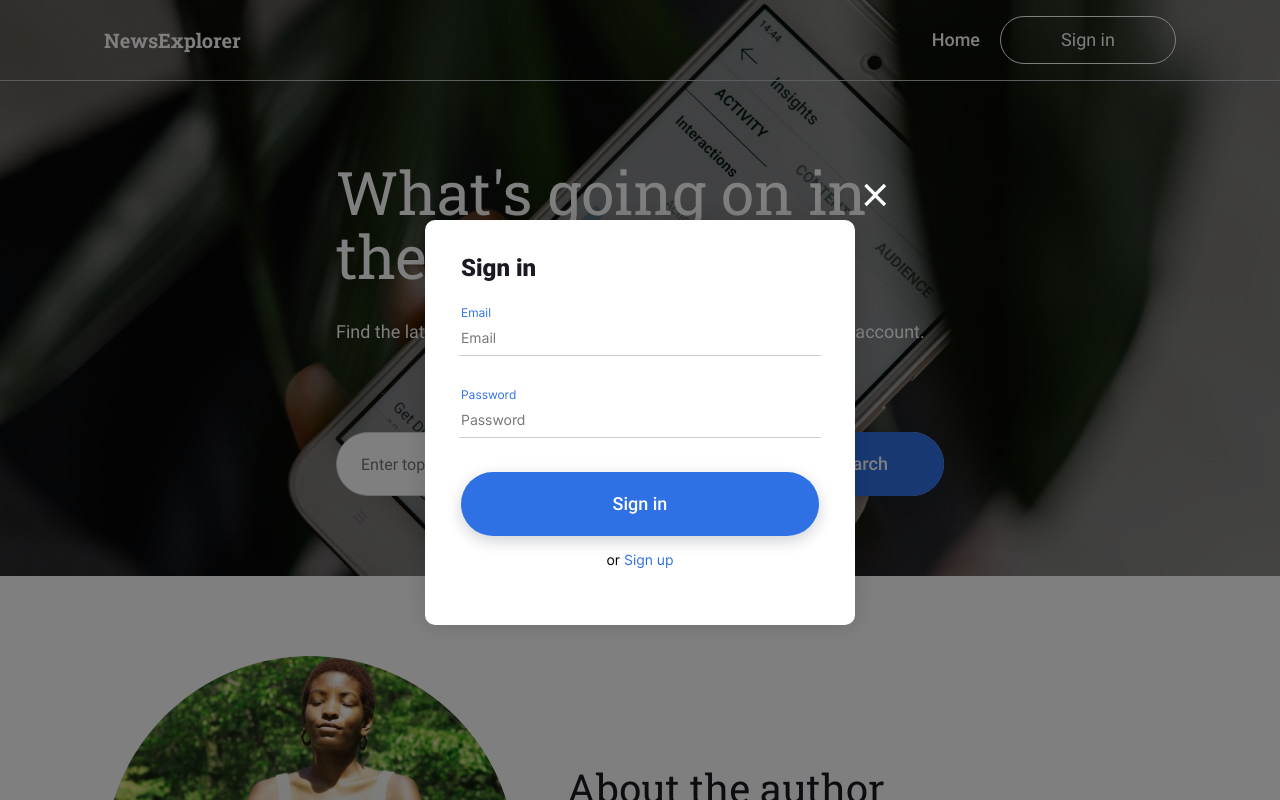
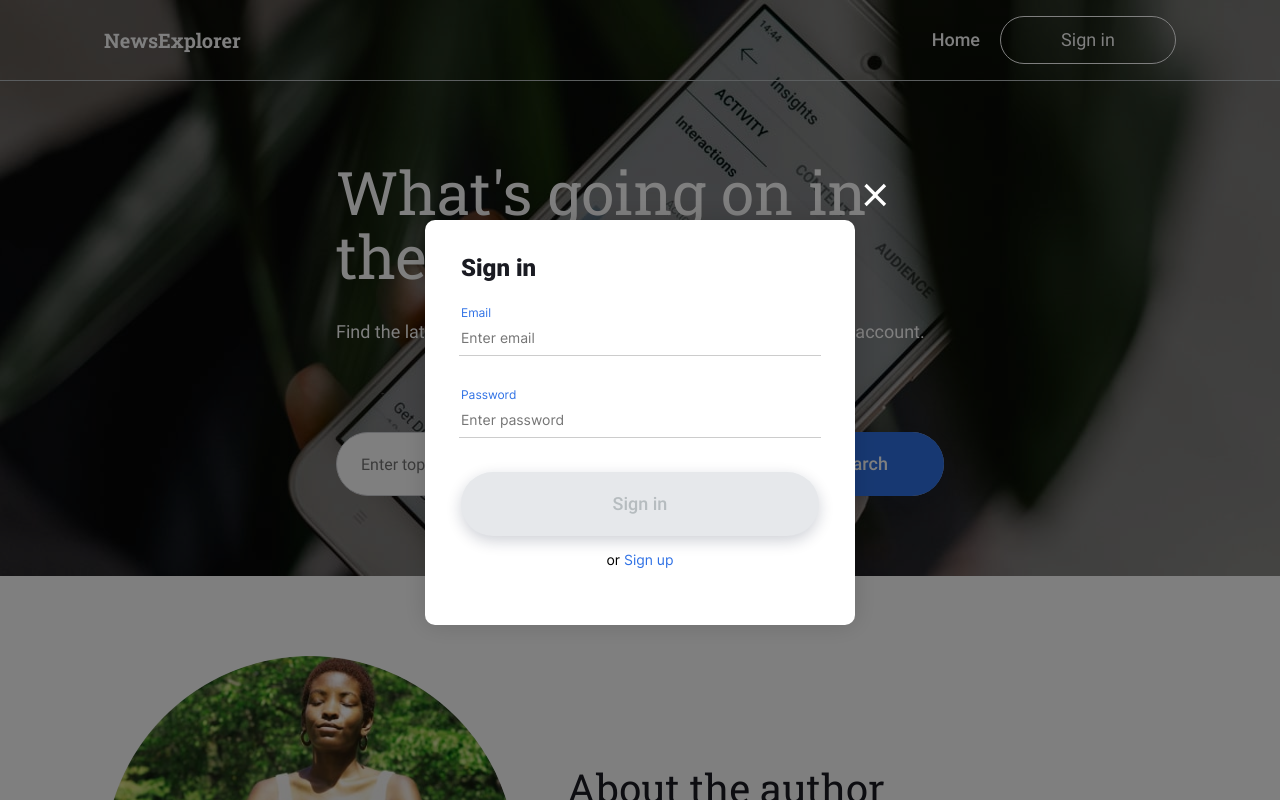
Before and after one commit to veralea/news-explorer-frontend, a React (Create React App) app: page / in a window 1280 px wide. Both pictures are taken after a click on the button "Sign in". Shown: the top 800 px of the page. Built offline with nearby package versions, Linux system fonts and the light colour scheme.

Commit message:
feat: login

```diff
--- a/src/components/App/App.js
+++ b/src/components/App/App.js
@@ -99,10 +99,26 @@ function App() {
     setIsSigninPopupOpen(true);
   }
 
-  function handleLoginFormSubmit(e) {
+  function handleLogoutButtonClick() {
+    setIsLogged(false);
+    localStorage.removeItem('token');
+  }
+
+  function handleLoginFormSubmit(e,email, password) {
     e.preventDefault();
-    setIsLogged(true);
-    setIsSigninPopupOpen(false);
+    setIsErrorSubmitVisibled(false);
+    auth.authorize(email, password).then((res) => {
+      console.log(res.token);
+      localStorage.setItem('token', res.token);
+      setIsLogged(true);
+      setIsSigninPopupOpen(false);
+      setIsErrorSubmitVisibled(false);
+    })
+    .catch((err) => {
+      setIsErrorSubmitVisibled(true);
+      setErrorText(err);
+      setIsLogged(false);
+    });
   }
 
   function handleLogupFormSubmit(e, email, password, username) {
@@ -114,7 +130,6 @@ function App() {
       setIsErrorSubmitVisibled(false);
     })
     .catch((err) => {
-      console.log(err);
       setIsErrorSubmitVisibled(true);
       setErrorText(err);
     });
@@ -155,6 +170,7 @@ function App() {
       <CurrentUserContext.Provider value={currentUser}>
         <Header
           onLoginButtonClick={handleLoginButtonClick}
+          onLogoutButtonClick={handleLogoutButtonClick}
           isLogged={isLogged}
         />
         <Switch>
@@ -189,7 +205,10 @@ function App() {
                 onClose={closeAllPopups}
                 buttonText='Sign in'
                 onSignupLinkClick={handleSignupLinkClick}
-                onSubmit={handleLoginFormSubmit}
+                login={handleLoginFormSubmit}
+                useForm={useFormWithValidation}
+                isErrorSubmitVisibled = {isErrorSubmitVisibled}
+                errorText = {errorText}
         />
         <Register
                 name='signup'
--- a/src/components/Header/Header.js
+++ b/src/components/Header/Header.js
@@ -29,6 +29,7 @@ function Header(props) {
               isLogged={props.isLogged}
               name="Elise"
               onLoginButtonClick={props.onLoginButtonClick}
+              onLogoutButtonClick={props.onLogoutButtonClick}
             />
             <div
               className={window.location.href.includes("/saved-news")
--- a/src/components/LoginButton/LoginButton.js
+++ b/src/components/LoginButton/LoginButton.js
@@ -5,7 +5,13 @@ if(props.isLogged){
                 ? "login-button login-button_black"
                 : "login-button "}>
                 <span className="login-button__text">{props.name}</span>
-                <div className={window.location.href.includes("/saved-news") ? "login-button__exit-icon login-button__exit-icon_black" :"login-button__exit-icon"}></div>
+                <div
+                    className={window.location.href.includes("/saved-news")
+                        ? "login-button__exit-icon login-button__exit-icon_black"
+                        :"login-button__exit-icon"}
+                    onClick={props.onLogoutButtonClick}
+                >
+                </div>
             </div>
         );
     } else {
--- a/src/components/LoginButton/__exit-icon/login-button__exit-icon.css
+++ b/src/components/LoginButton/__exit-icon/login-button__exit-icon.css
@@ -9,4 +9,9 @@
     align-self: center;
     justify-self: center;
     margin-left: 10px;
+    cursor: pointer;
 }
+
+.login-button__exit-icon:hover {
+    opacity: 0.8;
+}
--- a/src/components/Navigation/Navigation.js
+++ b/src/components/Navigation/Navigation.js
@@ -25,6 +25,7 @@ function Navigation(props) {
             isLogged={props.isLogged}
             name={props.name}
             onLoginButtonClick={props.onLoginButtonClick}
+            onLogoutButtonClick={props.onLogoutButtonClick}
           />
         </li>
       </ul>
--- a/src/components/PopupWithForm/PopupWithForm.js
+++ b/src/components/PopupWithForm/PopupWithForm.js
@@ -4,13 +4,25 @@ function PopupWithForm(props) {
     const [email, setEmail] = useState('');
     const [password, setPassword] = useState('');
 
+    const useFormObj = props.useForm();
+
     function handleEmailChange(e) {
       setEmail(e.target.value);
+      useFormObj.handleChange(e);
     }
 
     function handlePasswordChange(e) {
       setPassword(e.target.value);
+      useFormObj.handleChange(e);
     }
+
+    function handleSubmit(e) {
+        e.preventDefault();
+        if (useFormObj.isValid) {
+          props.login(e, useFormObj.values.email, useFormObj.values.password);
+          useFormObj.resetForm();
+        }
+      }
 
     return (
         <section className={`popup popup_type_${props.name} ${props.isOpen ? 'popup_opened' : ''}`}>
@@ -20,19 +32,21 @@ function PopupWithForm(props) {
                 aria-label="close button"
                 onClick={props.onClose}
             ></button>
-            <form className={`popup__form popup__form_type_${props.name}`} onSubmit={props.onSubmit}>
+            <form className={`popup__form popup__form_type_${props.name}`} onSubmit={handleSubmit}>
             <h2 className="popup__title">{`${props.title}`}</h2>
-            {/* {props.children} */}
             <label className="popup__label" htmlFor="email">Email</label>
             <input type="email" id="email" className="popup__input" onChange = {handleEmailChange}
-            name="email" value={email} placeholder="Email" required />
+            name="email" value={email} placeholder="Enter email" required />
             <span className="popup__error"></span>
             <label className="popup__label" htmlFor="password">Password</label>
             <input type="password" id="password" className="popup__input" onChange = {handlePasswordChange}
-            name="password" value={password} placeholder="Password" required />
-                <span className="popup__error"></span>
-            <button type="submit" name="submit"
-                className="button popup__button">
+            name="password" value={password} placeholder="Enter password" required />
+            <span className="popup__error"></span>
+            <p className={`popup__submit-error ${props.isErrorSubmitVisibled ? '' : 'popup__submit-error_hidden'}`}>
+              {props.errorText}
+            </p>
+            <button type={useFormObj.isValid ? "submit" : "button"} name="submit"
+                className={`popup__button ${useFormObj.isValid ? '' : 'popup__button_disabled'}`}>
                 {props.buttonText}
             </button>
             <p className="popup__link" onClick={props.onSignupLinkClick}>
```
